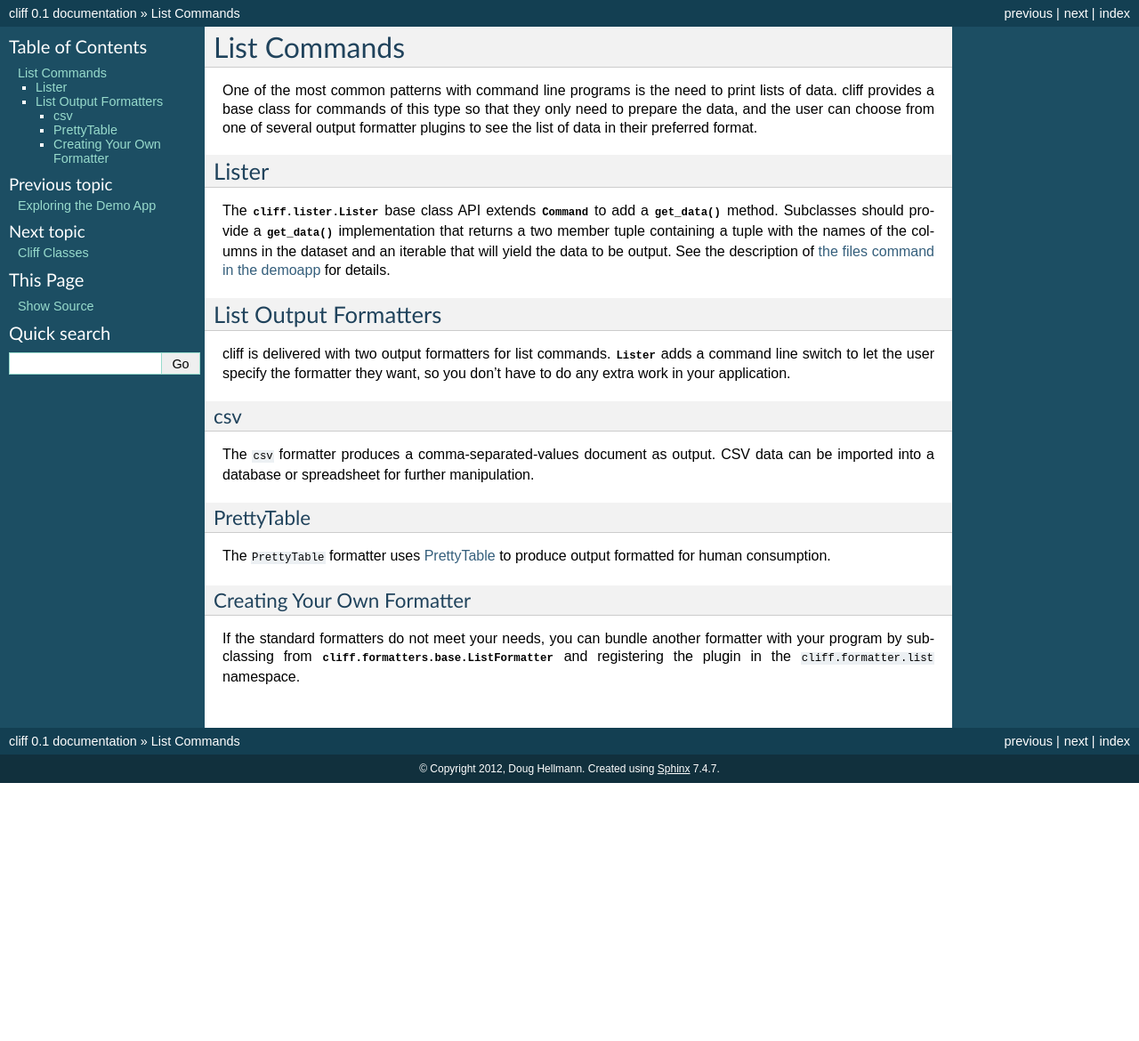
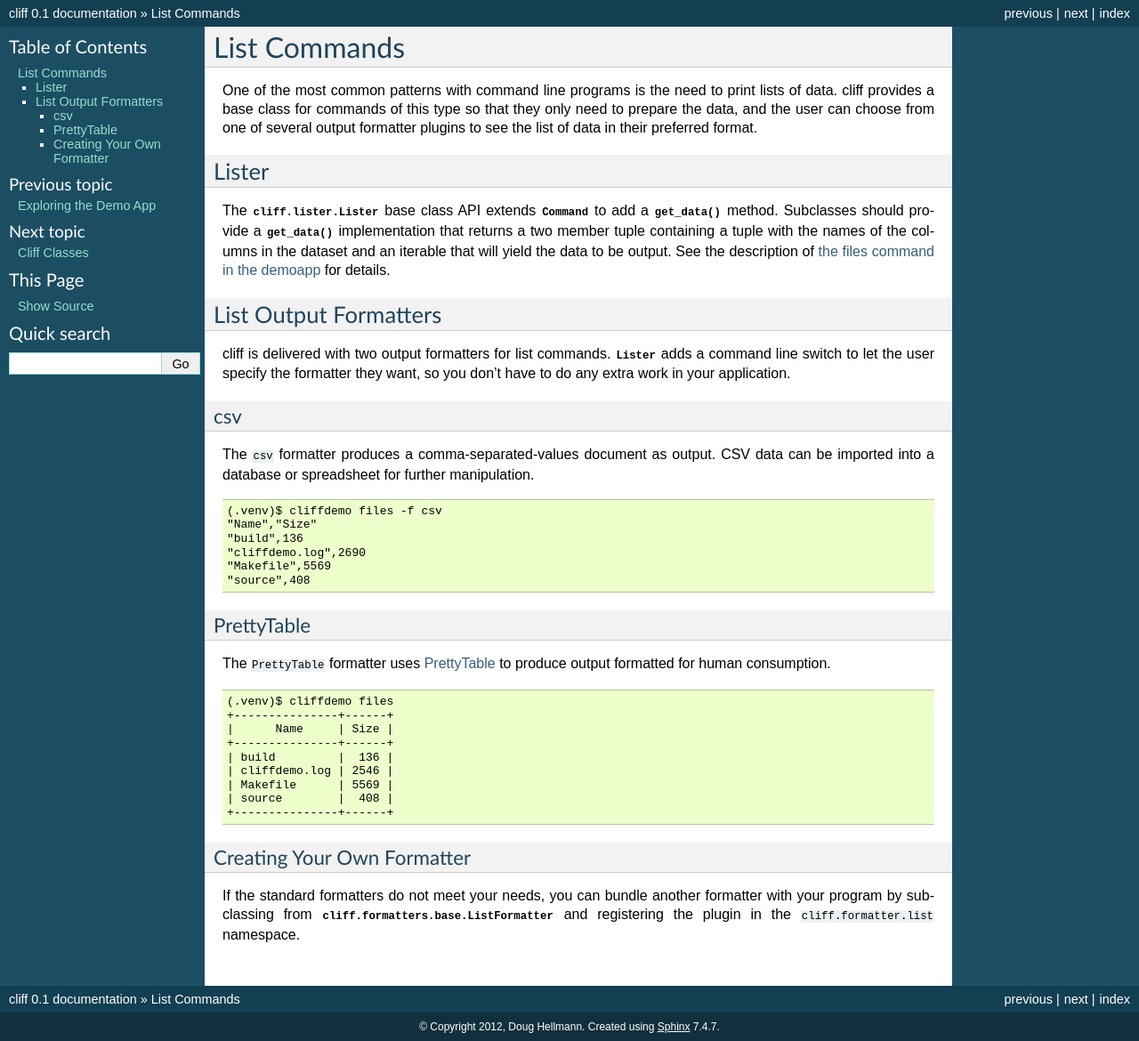
Before and after one commit to openstack/cliff, a Sphinx documentation site: the page built from docs/source/list_commands.rst, in a window 1280 px wide. Shown: the whole page at 89% size. Built offline with Sphinx 7.4.7, drawn with Linux system fonts in a browser that asks for light colours; before the commit the page ends 900 px from its top, so only the background shows below that.

Commit message:
add example output to the list formatters

```diff
--- a/docs/source/list_commands.rst
+++ b/docs/source/list_commands.rst
@@ -34,6 +34,15 @@ The ``csv`` formatter produces a comma-separated-values document as
 output. CSV data can be imported into a database or spreadsheet for
 further manipulation.
 
+::
+
+    (.venv)$ cliffdemo files -f csv
+    "Name","Size"
+    "build",136
+    "cliffdemo.log",2690
+    "Makefile",5569
+    "source",408
+
 PrettyTable
 -----------
 
@@ -42,6 +51,18 @@ formatted for human consumption.
 
 .. _PrettyTable: http://code.google.com/p/prettytable/
 
+::
+
+    (.venv)$ cliffdemo files
+    +---------------+------+
+    |      Name     | Size |
+    +---------------+------+
+    | build         |  136 |
+    | cliffdemo.log | 2546 |
+    | Makefile      | 5569 |
+    | source        |  408 |
+    +---------------+------+
+
 Creating Your Own Formatter
 ---------------------------
 
```
